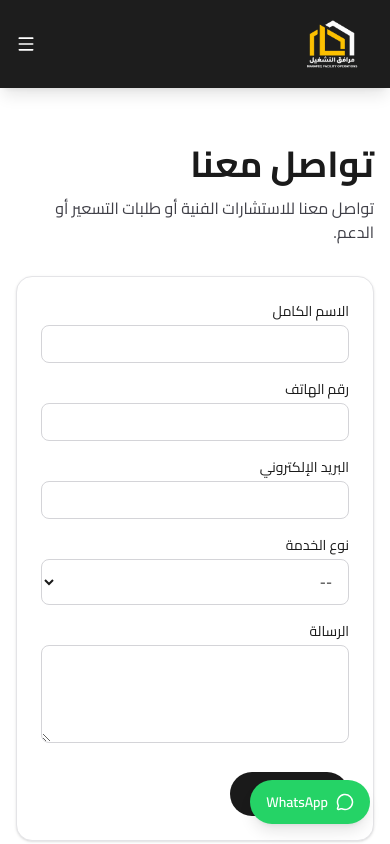
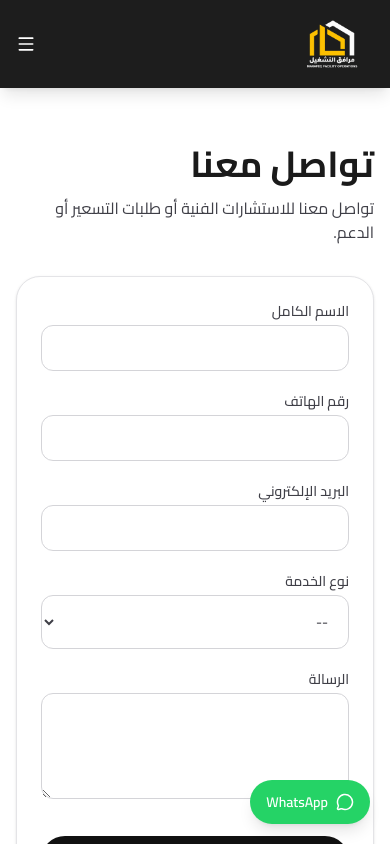
Before and after one commit to larabiislem/Marafiq_website, a Next.js app: page /ar/contact in a window 390 px wide. Shown: the top 844 px of the page. Built offline with nearby package versions, Linux system fonts and the light colour scheme.

Commit message:
fix images and mail sending

```diff
--- a/app/[locale]/page.tsx
+++ b/app/[locale]/page.tsx
@@ -71,7 +71,7 @@ export default async function Home({ params }: HomeProps) {
         <div className="relative z-20 mx-auto w-full max-w-5xl px-6 py-28 md:px-12 flex flex-col items-center">
           <FadeIn>
             <div className="float-slow mb-10 inline-block">
-              <Image src="/assets/logo_white.png" alt={companyInfo.nameEn} width={400} height={140} className="h-32 md:h-40 w-auto object-contain drop-shadow-2xl" priority />
+              <Image src="/assets/logo_white.png" alt={companyInfo.nameEn} width={400} height={140} style={{ width: 'auto' }} className="h-32 md:h-40 object-contain drop-shadow-2xl" priority />
             </div>
             <p className="mb-6 text-sm font-semibold uppercase tracking-[0.3em] text-[#f5c06e] drop-shadow-md">
               {companyInfo.nameEn} · {companyInfo.nameAr}
--- a/components/contact-form.tsx
+++ b/components/contact-form.tsx
@@ -2,6 +2,7 @@
 
 import { FormEvent, useState } from "react";
 import { dictionary, Locale, services } from "@/lib/site-content";
+import { CheckCircle2, Loader2 } from "lucide-react";
 
 type ContactFormProps = {
   locale: Locale;
@@ -11,13 +12,17 @@ export function ContactForm({ locale }: ContactFormProps) {
   const t = dictionary[locale].contact;
   const [status, setStatus] = useState<"idle" | "success" | "error">("idle");
   const [message, setMessage] = useState("");
+  const [isSubmitting, setIsSubmitting] = useState(false);
 
   async function handleSubmit(event: FormEvent<HTMLFormElement>) {
     event.preventDefault();
+    const form = event.currentTarget;
+
     setStatus("idle");
     setMessage("");
+    setIsSubmitting(true);
 
-    const formData = new FormData(event.currentTarget);
+    const formData = new FormData(form);
     const payload = {
       fullName: String(formData.get("fullName") || ""),
       phone: String(formData.get("phone") || ""),
@@ -27,6 +32,7 @@ export function ContactForm({ locale }: ContactFormProps) {
       company: String(formData.get("company") || ""),
     };
 
+    try {
       const response = await fetch("/api/contact", {
         method: "POST",
         headers: { "Content-Type": "application/json" },
@@ -37,48 +43,81 @@ export function ContactForm({ locale }: ContactFormProps) {
       if (response.ok && data.ok) {
         setStatus("success");
         setMessage(data.message);
-      event.currentTarget.reset();
-      return;
-    }
-
+        form.reset();
+      } else {
         setStatus("error");
         setMessage(data.message || (locale === "en" ? "Something went wrong." : "حدث خطأ."));
       }
+    } catch (error) {
+      setStatus("error");
+      setMessage(locale === "en" ? "Network error. Please try again." : "خطأ في الشبكة. يرجى المحاولة مرة أخرى.");
+    } finally {
+      setIsSubmitting(false);
+    }
+  }
+
+  if (status === "success") {
+    return (
+      <div className="flex min-h-[400px] flex-col items-center justify-center rounded-3xl border border-zinc-200 bg-white p-8 text-center shadow-sm animate-in fade-in zoom-in-95 duration-500 fill-mode-both">
+        <div className="mb-6 inline-flex h-24 w-24 items-center justify-center rounded-full bg-green-50">
+          <CheckCircle2 size={48} className="text-green-500 animate-in zoom-in duration-500 delay-150 fill-mode-both" />
+        </div>
+        <h3 className="mb-3 text-3xl font-bold text-zinc-900">
+          {locale === "en" ? "Message Sent!" : "تم الإرسال بنجاح!"}
+        </h3>
+        <p className="mb-8 text-zinc-600 max-w-sm">
+          {locale === "en"
+            ? "Thank you for reaching out. Our team will get back to you shortly."
+            : "شكراً لتواصلك معنا. سيقوم فريقنا بالرد عليك في أقرب وقت ممكن."}
+        </p>
+        <button
+          onClick={() => setStatus("idle")}
+          className="rounded-full bg-zinc-100 px-6 py-3 text-sm font-semibold text-zinc-900 transition hover:bg-zinc-200 hover:scale-105 active:scale-95"
+        >
+          {locale === "en" ? "Send another message" : "إرسال رسالة أخرى"}
+        </button>
+      </div>
+    );
+  }
 
   return (
-    <form onSubmit={handleSubmit} className="rounded-2xl border border-zinc-200 bg-white p-6 shadow-sm">
-      <div className="grid gap-4 sm:grid-cols-2">
-        <label className="text-sm">
-          <span>{t.fullName}</span>
+    <form onSubmit={handleSubmit} className="rounded-3xl border border-zinc-200 bg-white p-6 md:p-8 shadow-sm">
+      <div className="grid gap-5 sm:grid-cols-2">
+        <label className="text-sm font-medium text-zinc-700">
+          <span className="mb-1 block">{t.fullName}</span>
           <input
             name="fullName"
             required
-            className="mt-1 w-full rounded-lg border border-zinc-300 px-3 py-2 outline-none focus:border-[#e8a33d]"
+            disabled={isSubmitting}
+            className="w-full rounded-xl border border-zinc-300 px-4 py-3 outline-none transition focus:border-[#e8a33d] focus:ring-2 focus:ring-[#e8a33d]/20 disabled:opacity-60"
           />
         </label>
-        <label className="text-sm">
-          <span>{t.phone}</span>
+        <label className="text-sm font-medium text-zinc-700">
+          <span className="mb-1 block">{t.phone}</span>
           <input
             name="phone"
             required
-            className="mt-1 w-full rounded-lg border border-zinc-300 px-3 py-2 outline-none focus:border-[#e8a33d]"
+            disabled={isSubmitting}
+            className="w-full rounded-xl border border-zinc-300 px-4 py-3 outline-none transition focus:border-[#e8a33d] focus:ring-2 focus:ring-[#e8a33d]/20 disabled:opacity-60"
           />
         </label>
-        <label className="text-sm">
-          <span>{t.email}</span>
+        <label className="text-sm font-medium text-zinc-700">
+          <span className="mb-1 block">{t.email}</span>
           <input
             type="email"
             name="email"
             required
-            className="mt-1 w-full rounded-lg border border-zinc-300 px-3 py-2 outline-none focus:border-[#e8a33d]"
+            disabled={isSubmitting}
+            className="w-full rounded-xl border border-zinc-300 px-4 py-3 outline-none transition focus:border-[#e8a33d] focus:ring-2 focus:ring-[#e8a33d]/20 disabled:opacity-60"
           />
         </label>
-        <label className="text-sm">
-          <span>{t.serviceType}</span>
+        <label className="text-sm font-medium text-zinc-700">
+          <span className="mb-1 block">{t.serviceType}</span>
           <select
             name="serviceType"
             required
-            className="mt-1 w-full rounded-lg border border-zinc-300 bg-white px-3 py-2 outline-none focus:border-[#e8a33d]"
+            disabled={isSubmitting}
+            className="w-full rounded-xl border border-zinc-300 bg-white px-4 py-3 outline-none transition focus:border-[#e8a33d] focus:ring-2 focus:ring-[#e8a33d]/20 disabled:opacity-60"
             defaultValue=""
           >
             <option value="" disabled>
@@ -93,16 +132,16 @@ export function ContactForm({ locale }: ContactFormProps) {
         </label>
       </div>
 
-      <label className="mt-4 block text-sm">
-        <span>{t.message}</span>
+      <label className="mt-5 block text-sm font-medium text-zinc-700">
+        <span className="mb-1 block">{t.message}</span>
         <textarea
           name="message"
           required
           rows={4}
-          className="mt-1 w-full rounded-lg border border-zinc-300 px-3 py-2 outline-none focus:border-[#e8a33d]"
+          disabled={isSubmitting}
+          className="w-full rounded-xl border border-zinc-300 px-4 py-3 outline-none transition focus:border-[#e8a33d] focus:ring-2 focus:ring-[#e8a33d]/20 disabled:opacity-60"
         />
       </label>
-
 
       <input
         name="company"
@@ -114,13 +153,17 @@ export function ContactForm({ locale }: ContactFormProps) {
 
       <button
         type="submit"
-        className="mt-6 rounded-full bg-[#1a1a1a] px-6 py-3 text-sm font-semibold text-white transition hover:bg-[#333]"
+        disabled={isSubmitting}
+        className="mt-8 flex w-full md:w-auto items-center justify-center gap-3 rounded-full bg-[#111] px-8 py-3.5 text-sm font-bold text-white transition hover:bg-[#333] hover:shadow-lg disabled:cursor-not-allowed disabled:opacity-70"
       >
-        {t.submit}
+        {isSubmitting && <Loader2 size={18} className="animate-spin" />}
+        {isSubmitting
+          ? (locale === "en" ? "Sending Message..." : "جاري الإرسال...")
+          : t.submit}
       </button>
 
-      {status !== "idle" && (
-        <p className={`mt-3 text-sm ${status === "success" ? "text-green-700" : "text-red-700"}`}>
+      {status === "error" && (
+        <p className="mt-4 rounded-lg bg-red-50 p-3 text-sm text-red-600 border border-red-100 animate-in fade-in">
           {message}
         </p>
       )}
--- a/components/hero-slider.tsx
+++ b/components/hero-slider.tsx
@@ -10,8 +10,7 @@ const slides = [
   { src: "/assets/hero-gallery-3.png", position: "object-center" },
   { src: "/assets/project-p5.jpg", position: "object-center" },
   { src: "/assets/hero-gallery-1.png", position: "object-center" },
-  { src: "/assets/project-p3.jpg", position: "object-[center_20%]" },
-  { src: "/assets/project-p4.jpg", position: "object-center" },
+  { src: "/assets/project-p4.png", position: "object-[center_20%]" },
   { src: "/assets/hero-gallery-2.jpg", position: "object-center" },
   { src: "/assets/hero-gallery-5.jpg", position: "object-center" },
 ];
--- a/components/site-footer.tsx
+++ b/components/site-footer.tsx
@@ -14,7 +14,7 @@ export function SiteFooter({ locale }: SiteFooterProps) {
       <div className="mx-auto grid w-full max-w-7xl gap-8 md:grid-cols-3">
         <div>
           <div className="mb-3 inline-flex py-1">
-            <Image src="/assets/logo_white.png" alt={`${companyInfo.nameEn} logo`} width={240} height={80} className="h-20 w-auto object-contain" />
+            <Image src="/assets/logo_white.png" alt={`${companyInfo.nameEn} logo`} width={240} height={80} style={{ width: 'auto' }} className="h-20 object-contain" />
           </div>
           <h3 className="mb-3 text-lg font-semibold text-[#e8a33d]">{t.siteName}</h3>
           <p className="text-sm text-white/75">
--- a/components/site-header.tsx
+++ b/components/site-header.tsx
@@ -49,7 +49,8 @@ export function SiteHeader({ locale }: SiteHeaderProps) {
               alt={`${companyInfo.nameEn} logo`}
               width={240}
               height={80}
-              className="h-14 md:h-16 w-auto object-contain"
+              className="h-14 md:h-16 object-contain"
+              style={{ width: 'auto' }}
               priority
             />
           </div>
--- a/lib/site-content.ts
+++ b/lib/site-content.ts
@@ -269,7 +269,7 @@ export const projectItems = [
     titleEn: "Furniture & Equipment Cleaning",
     titleAr: "تنظيف الأثاث والمعدات",
     category: "cleaning",
-    image: "/assets/project-p4.jpg",
+    image: "/assets/project-p4.png",
     client: "Corporate Office",
     location: "Al Khobar",
     completion: "2026-06",
```
Also changed, not shown: app/api/contact/route.ts (+5 -2 lines), public/assets/project-p5.jpg (deleted), 1 other file (tests, documents, lock files or other folders). Lines whose indentation alone changed are shown as unchanged.
